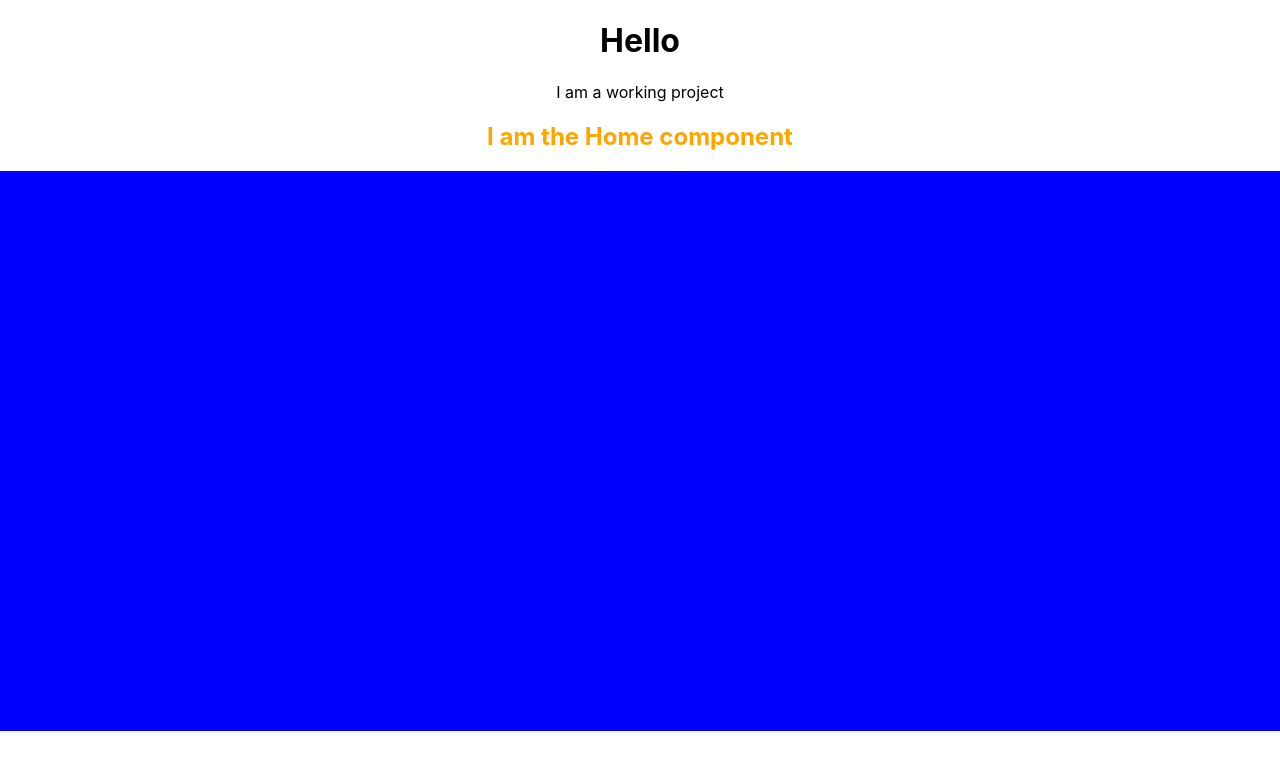
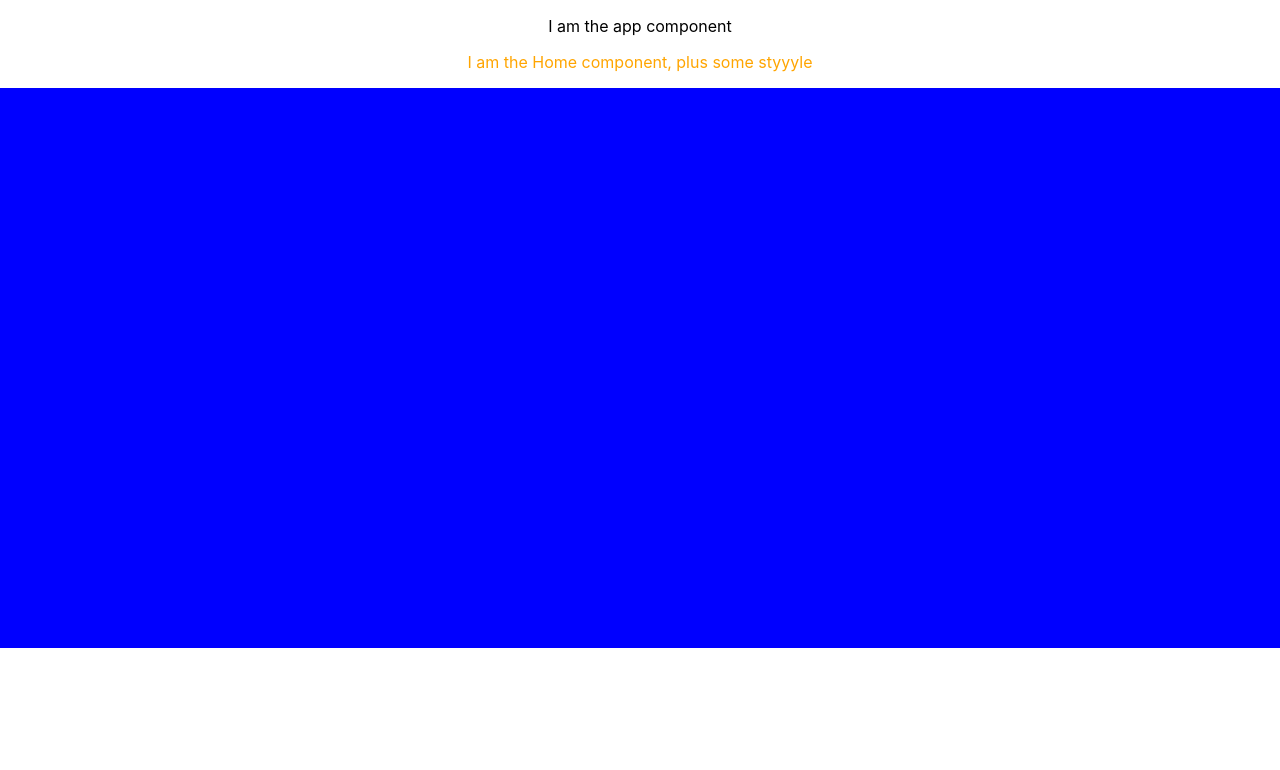
Before and after one commit to hectordr03/meditation-wa, a React (Create React App) app: page / in a window 1280 px wide. Shown: the top 770 px of the page. Built offline with nearby package versions, Linux system fonts and the light colour scheme.

Commit message:
removed svgs

```diff
--- a/src/App.js
+++ b/src/App.js
@@ -2,13 +2,12 @@ import './App.scss';
 import Home from './components/Home';
 
 function App() {
-  return (
-    <div className="App">
-      <h1>Hello</h1>
-      <p>I am a working project</p>
-      <Home />
-    </div>
-  );
+	return (
+		<div className='App'>
+			<p>I am the app component</p>
+			<Home />
+		</div>
+	);
 }
 
 export default App;
--- a/src/components/Home.js
+++ b/src/components/Home.js
@@ -4,9 +4,10 @@ import './Home.scss';
 const Home = () => {
 	return (
 		<div>
-			<h2 className='compTitle'>I am the Home component</h2>
+			<p className='compTitle'>I am the Home component, plus some styyyle</p>
 			<div className='splash'>
-            </div>
+
+			</div>
 		</div>
 	);
 };
```
